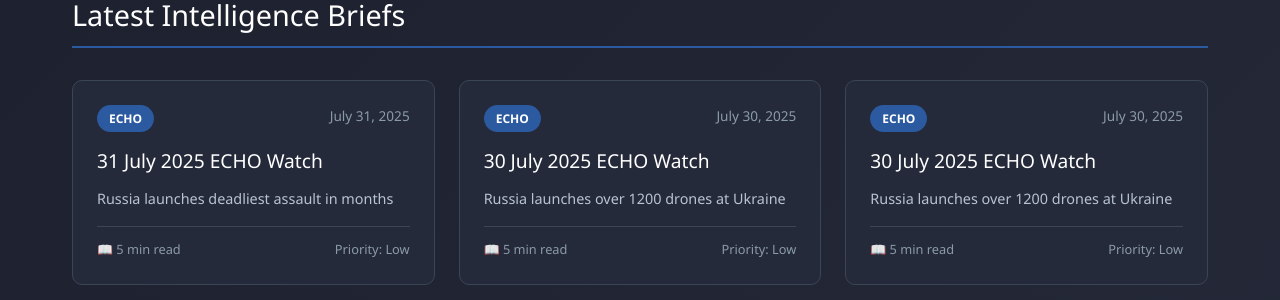
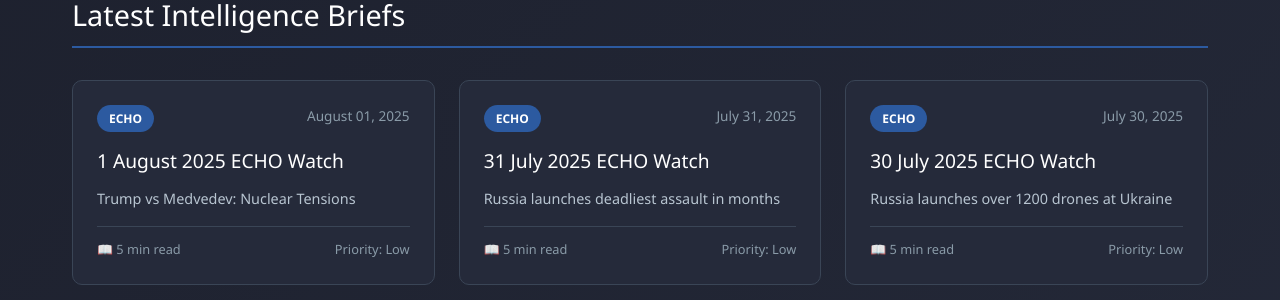
Before and after one commit to Monster52/SIGMA_Recon, a Jekyll site: the page built from index.html, in a window 1280 px wide and 900 px high, scrolled down 992 px. Shown: the part 154-454 px from the top of the window. Built offline with Jekyll 4.4.1, drawn with Linux system fonts in a browser that asks for light colours; comment, search, counter and statistics services are not loaded.

Commit message:
Fixed dates

```diff
--- a/_posts/2025-08-01-echo.md
+++ b/_posts/2025-08-01-echo.md
@@ -1,12 +1,12 @@
 ---
 layout: post
-title: "30 July 2025 ECHO Watch"
-date: 2025-07-30
+title: "1 August 2025 ECHO Watch"
+date: 2025-08-01
 tags: [ECHO]
 category: echo
 priority: Low
 author: SIGMA Watch Group
-excerpt: "Russia launches over 1200 drones at Ukraine"
+excerpt: "Trump vs Medvedev: Nuclear Tensions"
 ---
 
 # ECHO Watch – 1 August 2025
```
